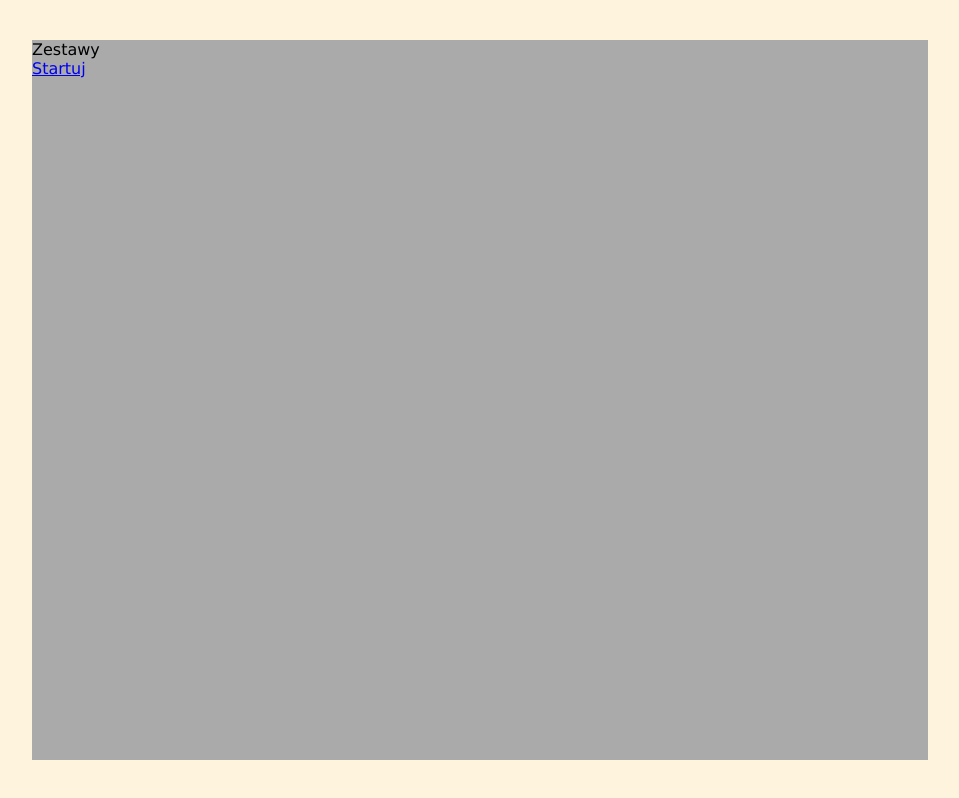
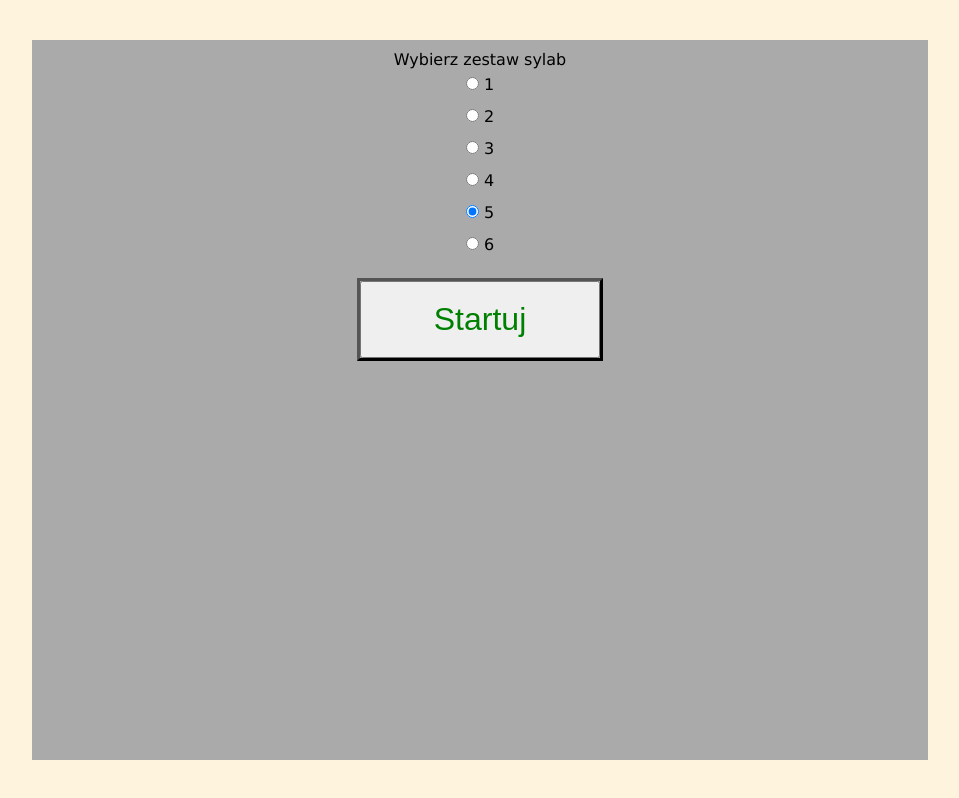
Before and after one commit to marskib/Sylaby-js, a plain HTML site: page index.html in a window 1280 px wide. Shown: the whole page, without its empty margins (160-1119 px from the left). Drawn offline with Linux system fonts and the light colour scheme.

Commit message:
klawisz na index.html

```diff
--- a/index.html
+++ b/index.html
@@ -1,5 +1,6 @@
 <!DOCTYPE html>
 <html lang="pl">
+
 <head>
     <meta charset="UTF-8">
     <meta name="viewport" content="width=device-width, initial-scale=1.0">
@@ -7,14 +8,45 @@
     <title>Sylaby</title>
     <link rel="stylesheet" href="style-index.css">
 </head>
+
 <body>
     <main id="container">
-        <div class="zestawy">
-            Zestawy
-        </div>
-        <div class="start">
-            <a href="plansza.html">Startuj</a>
-        </div>
+        <section class="zestawy">
+            <p>Wybierz zestaw sylab</p>
+            <div>
+                <ul class="lista">
+                    <li>
+                        <input type="radio" name="poziomy" value="1"> 1
+                    </li>
+                    <li>
+                        <input type="radio" name="poziomy" value="2" title="dostępne w pełnej wersji"
+                            onclick="pelnaWersja()"> 2
+                    </li>
+                    <li>
+                        <input type="radio" name="poziomy" value="3" title="dostępne w pełnej wersji"
+                            onclick="pelnaWersja()" onclick="pelnaWersja()"> 3
+                    </li>
+                    <li>
+                        <input type="radio" name="poziomy" value="4" title="dostępne w pełnej wersji"
+                            onclick="pelnaWersja()"> 4
+                    </li>
+                    <li>
+                        <input id="piatka" type="radio" name="poziomy" value="5" checked> 5
+                    </li>
+                    <li>
+                        <input type="radio" name="poziomy" value="6" title="dostępne w pełnej wersji"
+                            onclick="pelnaWersja()"> 6
+                    </li>
+                </ul>
+            </div>
+        </section>
+
+        <section class="start">
+            <button>
+                <a href="plansza.html">Startuj</a>
+            </button>
+        </section>
+
     </main>
     <script type="text/javascript">// <![CDATA[
         var _gaq = _gaq || []; _gaq.push(['_setAccount', 'UA-20680235-2']); _gaq.push(['_trackPageview']); (function () { var ga = document.createElement('script'); ga.type = 'text/javascript'; ga.async = true; ga.src = ('https:' == document.location.protocol ? 'https://ssl' : 'http://www') + '.google-analytics.com/ga.js'; var s = document.getElementsByTagName('script')[0]; s.parentNode.insertBefore(ga, s); })();
@@ -23,4 +55,5 @@
 
 
 </body>
+
 </html>
--- a/style-index.css
+++ b/style-index.css
@@ -23,3 +23,28 @@ body {
     margin-right: auto;
     background-color: #aaa;
 }
+
+.zestawy {
+    display: block;
+    text-align: center;
+    padding: 10px 0;
+    /* border:2px solid maroon; */
+}
+
+.zestawy ul {
+    list-style-type: none;
+    line-height: 200%;
+}
+
+.start button {
+    display:block;
+    margin:10px auto;
+    font-size: 200%;
+    padding:2% 8%;
+    outline: outset;
+}
+
+.start button a {
+    color: green;
+    text-decoration: none;
+}
```
